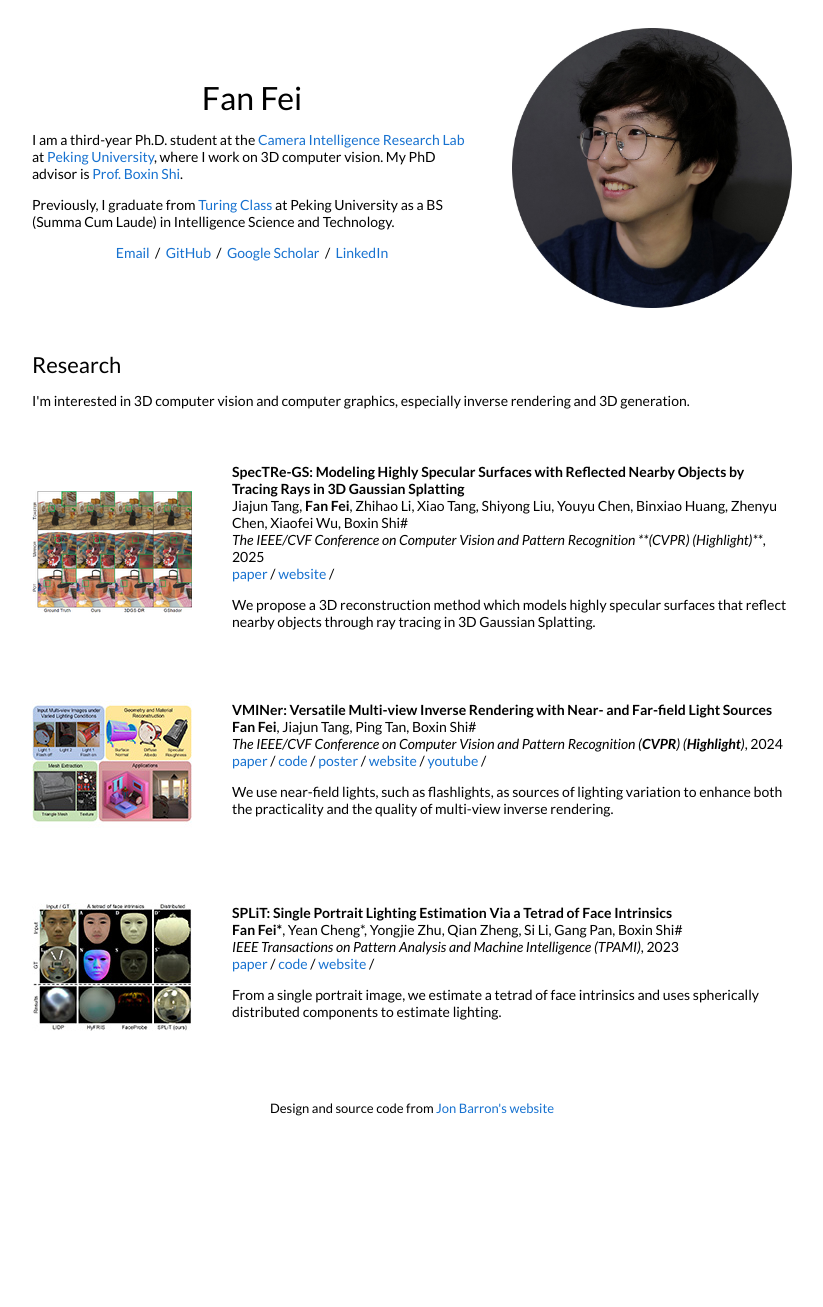
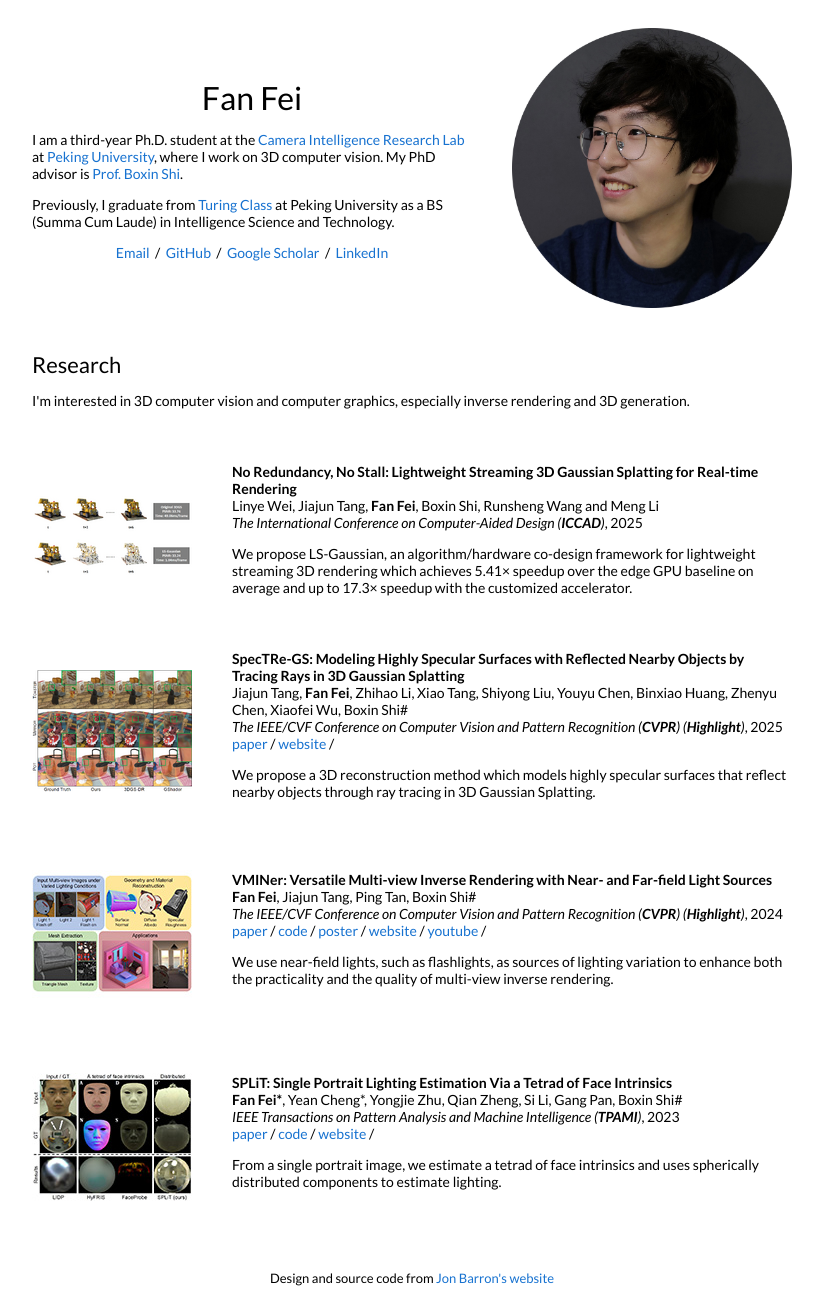
Before and after one commit to costrice/costrice.github.io, a Jekyll site: the page built from _posts/2025-07-01-ls_gaussian.markdown, in a window 1280 px wide. Shown: the whole page, without its empty margins (228-1051 px from the left). Built offline with Jekyll 4.4.1, drawn with Linux system fonts in a browser that asks for light colours; before the commit the page ends 1137 px from its top, so only the background shows below that.

Commit message:
Add LS-Gaussian

```diff
--- a/_posts/2023-10-25-split.markdown
+++ b/_posts/2023-10-25-split.markdown
@@ -6,7 +6,7 @@ image: /images/split.jpg
 categories: research
 author: "Fan Fei"
 authors: "<strong>Fan Fei*</strong>, Yean Cheng*, Yongjie Zhu, Qian Zheng, Si Li, Gang Pan, Boxin Shi#"
-venue: "IEEE Transactions on Pattern Analysis and Machine Intelligence (TPAMI)"
+venue: "IEEE Transactions on Pattern Analysis and Machine Intelligence (<strong>TPAMI</strong>)"
 paper: /pdfs/split.pdf
 code: https://github.com/costrice/split
 website: https://costrice.github.io/split/
--- a/_posts/2025-03-24-spectre_gs.markdown
+++ b/_posts/2025-03-24-spectre_gs.markdown
@@ -6,7 +6,7 @@ image: /images/spectre_gs.png
 categories: research
 author: "Fan Fei"
 authors: "Jiajun Tang, <strong>Fan Fei</strong>, Zhihao Li, Xiao Tang, Shiyong Liu, Youyu Chen, Binxiao Huang, Zhenyu Chen, Xiaofei Wu, Boxin Shi#"
-venue: "The IEEE/CVF Conference on Computer Vision and Pattern Recognition **(CVPR) (Highlight)**"
+venue: "The IEEE/CVF Conference on Computer Vision and Pattern Recognition (<strong>CVPR</strong>) (<strong>Highlight</strong>)"
 paper: https://downloads.ctfassets.net/yreyglvi5sud/5iBJpo8bxxRWuFXlz8bZo5/cce95d74c5d40f1575d0d86d80cb139b/output.pdf
 website: https://spectre-gs.github.io/
 ---
--- /dev/null
+++ b/_posts/2025-07-01-ls_gaussian.markdown
@@ -0,0 +1,14 @@
+---
+layout: post
+title:  "No Redundancy, No Stall: Lightweight Streaming 3D Gaussian Splatting for Real-time Rendering"
+date:   2025-07-01 12:00:00 +08:00
+image: /images/ls-gaussian.png
+categories: research
+author: "Fan Fei"
+authors: "Linye Wei, Jiajun Tang, <strong>Fan Fei</strong>, Boxin Shi, Runsheng Wang and Meng Li "
+venue: "The International Conference on Computer-Aided Design (<strong>ICCAD</strong>)"
+---
+
+We propose LS-Gaussian, an algorithm/hardware co-design framework for lightweight streaming 3D rendering which
+achieves 5.41× speedup over the edge GPU baseline on average and up to 17.3× speedup with the customized
+accelerator.
```
Also changed, not shown: images/ls-gaussian.png (added), tn/images/ls-gaussian.png (added).
